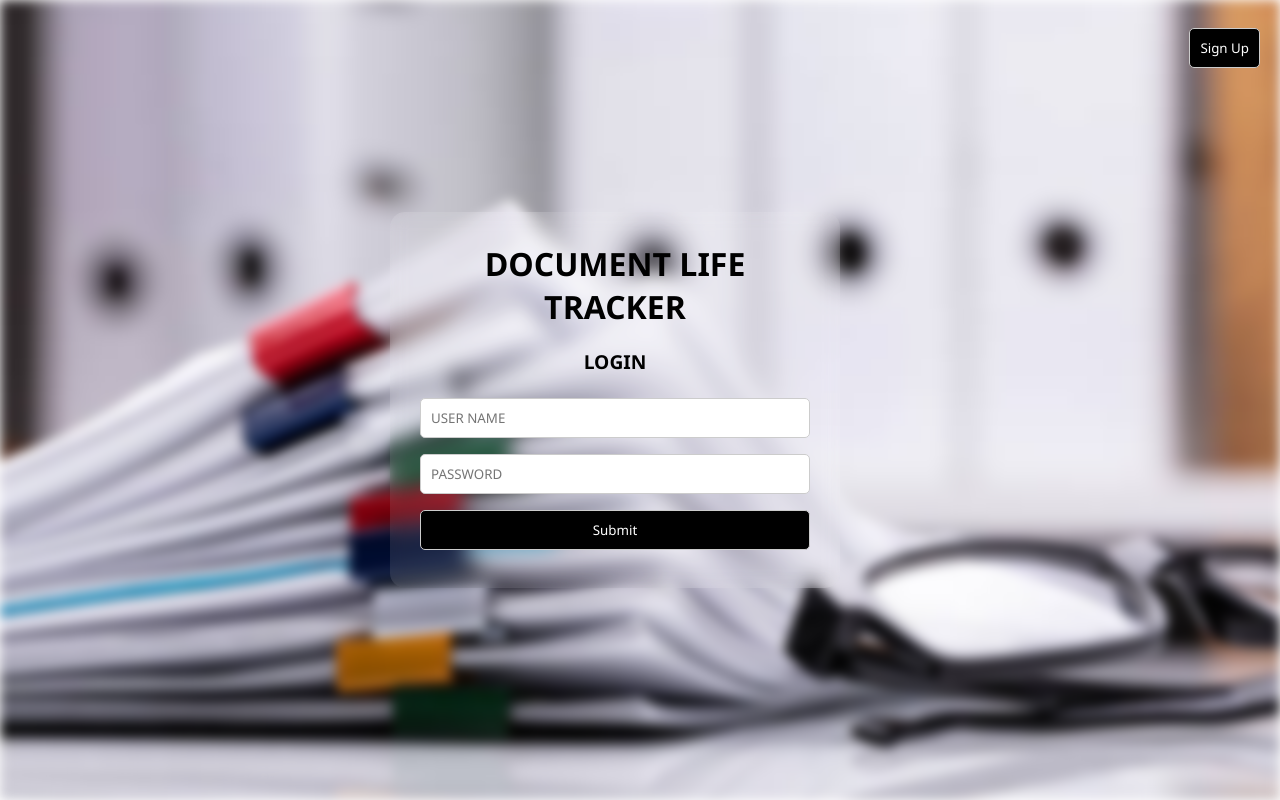
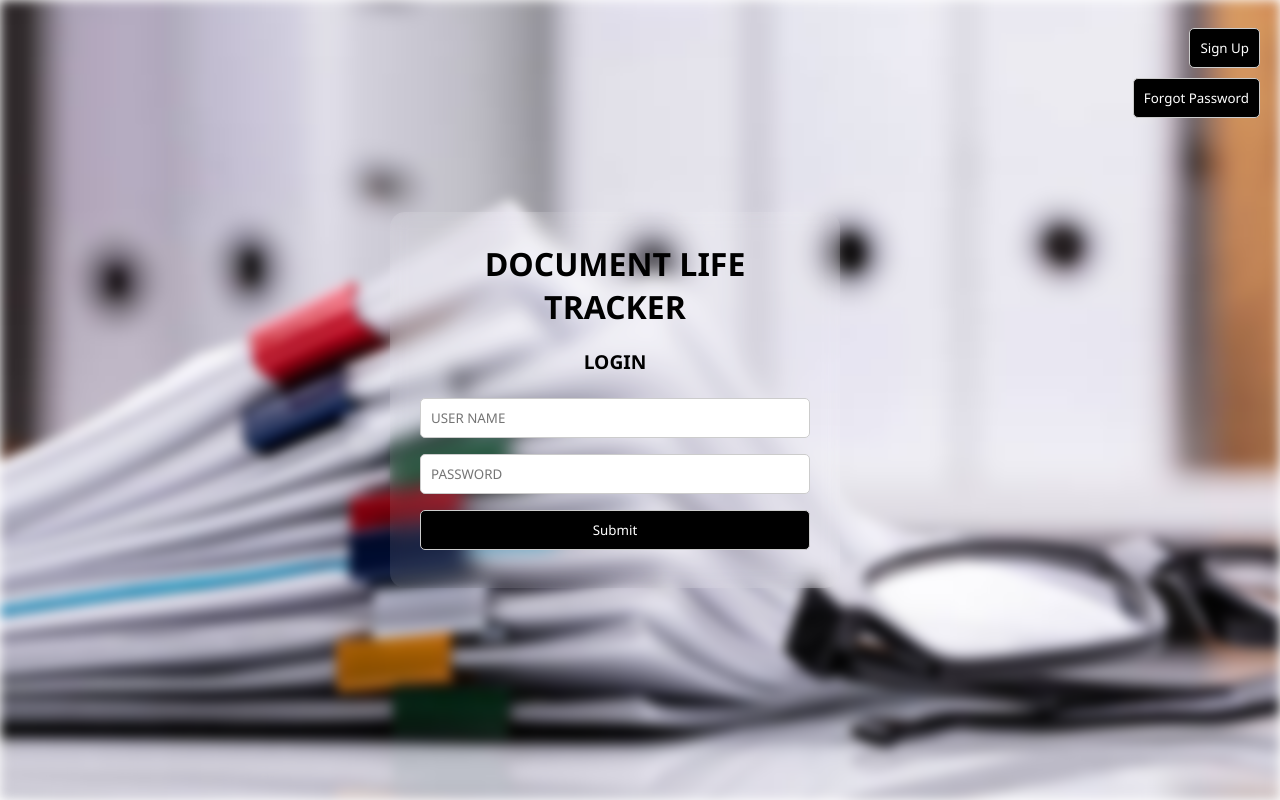
Before and after one commit to YAGAVEN/DLT, a React (Create React App) app: page /Login in a window 1280 px wide. Built offline with nearby package versions, Linux system fonts and the light colour scheme.

Commit message:
forgetpassowrd navigation

```diff
--- a/src/components/ForgotPassword.js
+++ b/src/components/ForgotPassword.js
@@ -12,7 +12,7 @@ function ForgotPassword() {
       <button type="button">Send Reset Link</button>
 
       <div style={{ marginTop: '20px' }}>
-        <Link to="/">
+        <Link to="/Login">
           <button type="button">Back to Login</button>
         </Link>
       </div>
--- a/src/components/Login.js
+++ b/src/components/Login.js
@@ -33,6 +33,11 @@ function Login() {
 
   return (
     <div>
+      <div className="signup">
+              <Link to="/ForgotPassword">
+                <button>Forgot Password</button>
+              </Link>
+            </div>
       <form className="container" onSubmit={handleSubmit}>
         <div className="title">DOCUMENT LIFE TRACKER</div>
         <div className="section-title">LOGIN</div>
```
